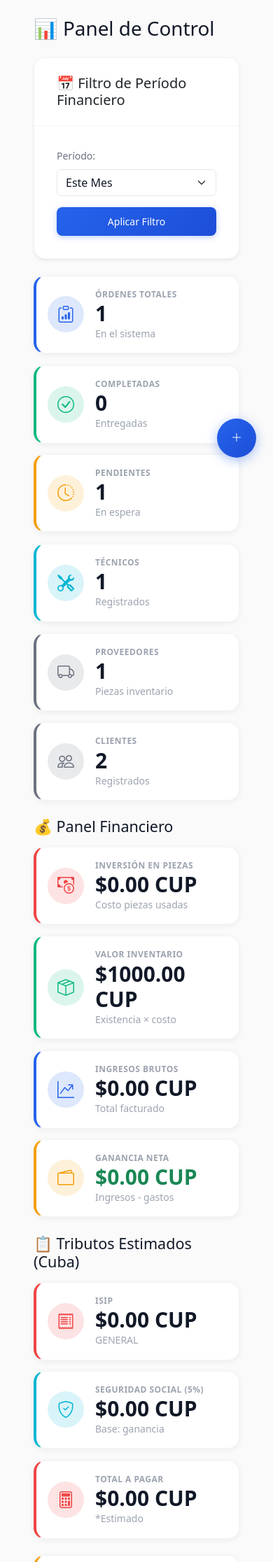
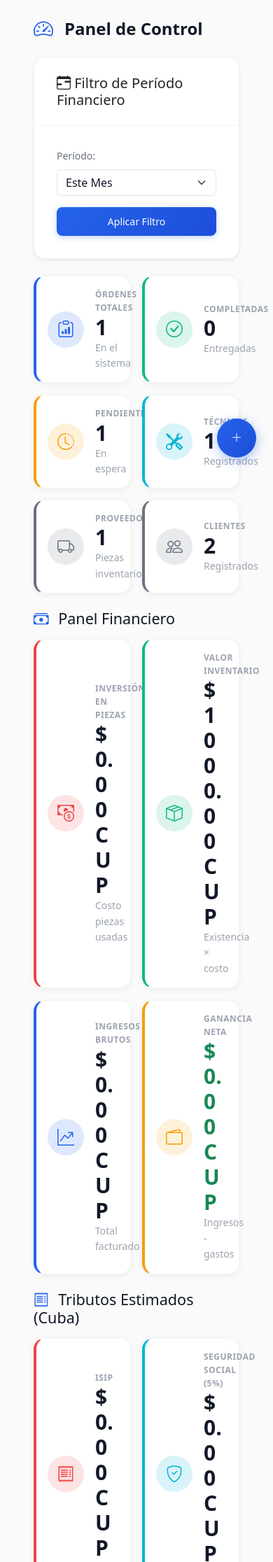
Before and after one commit to clgil/SGMegaPrintLab, a Flask app: page / in a window 390 px wide. Shown: the part 106-2338 px from the top of the page at 70% size. Run offline with Flask 3, Linux system fonts and the light colour scheme; a user stored in the database is signed in; data comes from the database, SQL or seed files in the repository; data that the repository does not hold is empty; some libraries are stand-ins or nearby versions.

Commit message:
Fix dashboard layout at 1280px and replace emojis with Bootstrap Icons
- Update KPI, financial, and tax card grid classes in `templates/dashboard.html` to prevent text truncation at xl breakpoint (3 cards/row) and only show 6 across on xxl screens.
- Replace all emojis in headings (`📊`, `📅`, `💰`, `📋`) with consistent Bootstrap Icons (`bi-speedometer2`, `bi-calendar-range`, etc.) in `templates/dashboard.html`.
- Add `.page-title`, `.page-title-icon`, and `.section-title-icon` styles to `static/css/custom.css` for proper icon alignment and design system consistency.
- Refactor period filter JS toggle to use Bootstrap `d-none` class instead of inline styles, and adjust button column to `col-md-auto` to remove layout gaps when date fields are hidden.

```diff
--- a/taller_impresoras/static/css/custom.css
+++ b/taller_impresoras/static/css/custom.css
@@ -2642,3 +2642,25 @@ body.dark-mode .mobile-fab-item:hover {
     box-shadow: 0 10px 24px rgba(37, 99, 235, .45);
 }
 .pwa-install-btn:disabled { opacity: .8; cursor: default; }
+
+
+/* ============================================================
+ * Dashboard — Títulos de página y secciones (Bootstrap Icons)
+ * ============================================================ */
+.page-title {
+    display: flex;
+    align-items: center;
+    gap: var(--space-3);
+    font-size: var(--font-size-2xl);
+    font-weight: 700;
+}
+
+.page-title-icon {
+    color: var(--primary);
+    font-size: 1.75rem;
+}
+
+.section-title-icon {
+    color: var(--primary);
+    margin-right: var(--space-2);
+}
--- a/taller_impresoras/templates/dashboard.html
+++ b/taller_impresoras/templates/dashboard.html
@@ -5,7 +5,7 @@
 
 {% block content %}
 <div class="container-fluid">
-    <h1 class="mb-4">📊 Panel de Control</h1>
+    <h1 class="mb-4 page-title"><i class="bi bi-speedometer2 page-title-icon"></i> Panel de Control</h1>
 
     <!-- Contenedor del botón "Instalar Aplicación" (PWA): lo rellena static/js/pwa-install.js
          al capturar el evento beforeinstallprompt -->
@@ -15,7 +15,7 @@
     {% if current_user.rol == 'administrador' %}
     <div class="card mb-4 shadow-sm">
         <div class="card-header">
-            <h5 class="mb-0">📅 Filtro de Período Financiero</h5>
+            <h5 class="mb-0"><i class="bi bi-calendar-range"></i> Filtro de Período Financiero</h5>
         </div>
         <div class="card-body">
             <form method="GET" action="{{ url_for('dashboard') }}" class="row g-3 align-items-end">
@@ -28,15 +28,15 @@
                         <option value="personalizado" {% if filtro_periodo == 'personalizado' %}selected{% endif %}>Personalizado</option>
                     </select>
                 </div>
-                <div class="col-md-3 fecha-personalizada" style="display: none;">
+                <div class="col-md-3 fecha-personalizada d-none">
                     <label class="form-label">Fecha Inicio:</label>
                     <input type="date" name="fecha_inicio" class="form-control" value="{{ fecha_inicio }}">
                 </div>
-                <div class="col-md-3 fecha-personalizada" style="display: none;">
+                <div class="col-md-3 fecha-personalizada d-none">
                     <label class="form-label">Fecha Fin:</label>
                     <input type="date" name="fecha_fin" class="form-control" value="{{ fecha_fin }}">
                 </div>
-                <div class="col-md-3">
+                <div class="col-md-auto">
                     <button type="submit" class="btn btn-primary w-100">Aplicar Filtro</button>
                 </div>
             </form>
@@ -290,7 +290,7 @@
         <div class="col-12 animate-fade-in-up animate-delay-6">
             <div class="card shadow-sm">
                 <div class="card-header">
-                    <h5>📋 Últimas Órdenes</h5>
+                    <h5><i class="bi bi-clipboard-data section-title-icon"></i> Últimas Órdenes</h5>
                 </div>
                 <div class="card-body">
                     {% if ultimas_ordenes %}
@@ -322,7 +322,7 @@
 
     <!-- Tarjetas resumen para administrador -->
     <div class="row g-3 mb-4">
-<div class="col-12 col-sm-6 col-md-4 col-xl-2 animate-fade-in-up animate-delay-0">
+<div class="col-6 col-md-4 col-xxl-2 animate-fade-in-up animate-delay-0">
             <a href="{{ url_for('ordenes.index') }}" class="text-decoration-none">
                 <div class="stat-card stat-card--primary">
                     <div class="stat-card__icon"><i class="bi bi-clipboard-data"></i></div>
@@ -335,7 +335,7 @@
             </a>
         </div>
 
-<div class="col-12 col-sm-6 col-md-4 col-xl-2 animate-fade-in-up animate-delay-1">
+<div class="col-6 col-md-4 col-xxl-2 animate-fade-in-up animate-delay-1">
             <a href="{{ url_for('ordenes.index') }}?estado=Entregado" class="text-decoration-none">
                 <div class="stat-card stat-card--success">
                     <div class="stat-card__icon"><i class="bi bi-check-circle"></i></div>
@@ -348,7 +348,7 @@
             </a>
         </div>
 
-<div class="col-12 col-sm-6 col-md-4 col-xl-2 animate-fade-in-up animate-delay-2">
+<div class="col-6 col-md-4 col-xxl-2 animate-fade-in-up animate-delay-2">
             <a href="{{ url_for('ordenes.index') }}?estado=Pendiente" class="text-decoration-none">
                 <div class="stat-card stat-card--warning">
                     <div class="stat-card__icon"><i class="bi bi-clock-history"></i></div>
@@ -361,7 +361,7 @@
             </a>
         </div>
 
-<div class="col-12 col-sm-6 col-md-4 col-xl-2 animate-fade-in-up animate-delay-3">
+<div class="col-6 col-md-4 col-xxl-2 animate-fade-in-up animate-delay-3">
             <a href="{{ url_for('tecnicos.index') }}" class="text-decoration-none">
                 <div class="stat-card stat-card--info">
                     <div class="stat-card__icon"><i class="bi bi-tools"></i></div>
@@ -374,7 +374,7 @@
             </a>
         </div>
 
-<div class="col-12 col-sm-6 col-md-4 col-xl-2 animate-fade-in-up animate-delay-4">
+<div class="col-6 col-md-4 col-xxl-2 animate-fade-in-up animate-delay-4">
             <a href="{{ url_for('inventario.index') }}" class="text-decoration-none">
                 <div class="stat-card stat-card--secondary">
                     <div class="stat-card__icon"><i class="bi bi-truck"></i></div>
@@ -387,7 +387,7 @@
             </a>
         </div>
 
-<div class="col-12 col-sm-6 col-md-4 col-xl-2 animate-fade-in-up animate-delay-5">
+<div class="col-6 col-md-4 col-xxl-2 animate-fade-in-up animate-delay-5">
             <a href="{{ url_for('clientes.index') }}" class="text-decoration-none">
                 <div class="stat-card stat-card--secondary">
                     <div class="stat-card__icon"><i class="bi bi-people"></i></div>
@@ -402,9 +402,9 @@
     </div>
 
     <!-- Métricas Financieras -->
-    <h4 class="mb-3">💰 Panel Financiero</h4>
+    <h4 class="mb-3"><i class="bi bi-cash-stack section-title-icon"></i> Panel Financiero</h4>
     <div class="row g-3 mb-4">
-<div class="col-12 col-sm-6 col-md-4 col-xl-3 animate-fade-in-up animate-delay-0">
+<div class="col-6 col-md-6 col-xxl-3 animate-fade-in-up animate-delay-0">
             <a href="{{ url_for('reportes.gastos') }}" class="text-decoration-none">
                 <div class="stat-card stat-card--danger">
                     <div class="stat-card__icon"><i class="bi bi-cash-coin"></i></div>
@@ -417,7 +417,7 @@
             </a>
         </div>
 
-<div class="col-12 col-sm-6 col-md-4 col-xl-3 animate-fade-in-up animate-delay-1">
+<div class="col-6 col-md-6 col-xxl-3 animate-fade-in-up animate-delay-1">
             <a href="{{ url_for('inventario.index') }}" class="text-decoration-none">
                 <div class="stat-card stat-card--success">
                     <div class="stat-card__icon"><i class="bi bi-box-seam"></i></div>
@@ -430,7 +430,7 @@
             </a>
         </div>
 
-<div class="col-12 col-sm-6 col-md-4 col-xl-3 animate-fade-in-up animate-delay-2">
+<div class="col-6 col-md-6 col-xxl-3 animate-fade-in-up animate-delay-2">
             <a href="{{ url_for('reportes.ingresos') }}" class="text-decoration-none">
                 <div class="stat-card stat-card--primary">
                     <div class="stat-card__icon"><i class="bi bi-graph-up-arrow"></i></div>
@@ -443,7 +443,7 @@
             </a>
         </div>
 
-<div class="col-12 col-sm-6 col-md-4 col-xl-3 animate-fade-in-up animate-delay-3">
+<div class="col-6 col-md-6 col-xxl-3 animate-fade-in-up animate-delay-3">
             <a href="{{ url_for('reportes.gastos') }}" class="text-decoration-none">
                 <div class="stat-card stat-card--warning">
                     <div class="stat-card__icon"><i class="bi bi-wallet2"></i></div>
@@ -458,9 +458,9 @@
     </div>
 
     <!-- Sección de Tributos -->
-    <h4 class="mb-3">📋 Tributos Estimados (Cuba)</h4>
+    <h4 class="mb-3"><i class="bi bi-receipt section-title-icon"></i> Tributos Estimados (Cuba)</h4>
     <div class="row g-3 mb-4">
-<div class="col-12 col-sm-6 col-md-4 animate-fade-in-up animate-delay-0">
+<div class="col-6 col-md-4 animate-fade-in-up animate-delay-0">
             <a href="{{ url_for('reportes.configuracion_financiera') }}" class="text-decoration-none">
                 <div class="stat-card stat-card--danger">
                     <div class="stat-card__icon"><i class="bi bi-receipt"></i></div>
@@ -473,7 +473,7 @@
             </a>
         </div>
 
-<div class="col-12 col-sm-6 col-md-4 animate-fade-in-up animate-delay-1">
+<div class="col-6 col-md-4 animate-fade-in-up animate-delay-1">
             <a href="{{ url_for('reportes.configuracion_financiera') }}" class="text-decoration-none">
                 <div class="stat-card stat-card--info">
                     <div class="stat-card__icon"><i class="bi bi-shield-check"></i></div>
@@ -486,7 +486,7 @@
             </a>
         </div>
 
-<div class="col-12 col-sm-6 col-md-4 animate-fade-in-up animate-delay-2">
+<div class="col-6 col-md-4 animate-fade-in-up animate-delay-2">
             <a href="{{ url_for('reportes.gastos') }}" class="text-decoration-none">
                 <div class="stat-card stat-card--danger">
                     <div class="stat-card__icon"><i class="bi bi-calculator"></i></div>
@@ -551,7 +551,7 @@
         <div class="col-12 animate-fade-in-up animate-delay-6">
             <div class="card shadow-sm">
                 <div class="card-header d-flex justify-content-between align-items-center">
-                    <h5>📋 Últimas Órdenes</h5>
+                    <h5><i class="bi bi-clipboard-data section-title-icon"></i> Últimas Órdenes</h5>
                     <a href="{{ url_for('ordenes.index') }}" class="btn btn-sm btn-light">Ver todas</a>
                 </div>
                 <div class="card-body">
@@ -582,11 +582,11 @@ function toggleFechaPersonalizada() {
     var fechaDivs = document.querySelectorAll('.fecha-personalizada');
     if (periodo === 'personalizado') {
         fechaDivs.forEach(function(div) {
-            div.style.display = 'block';
+            div.classList.remove('d-none');
         });
     } else {
         fechaDivs.forEach(function(div) {
-            div.style.display = 'none';
+            div.classList.add('d-none');
         });
     }
 }
```
